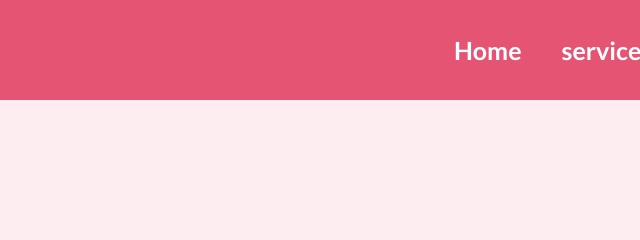
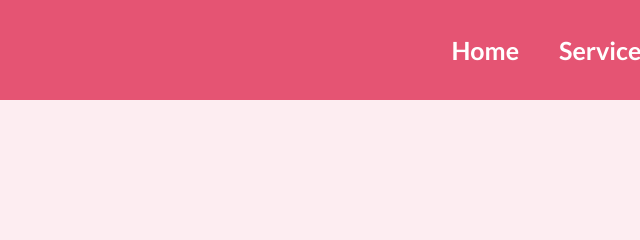
Before and after one commit to sujonsarkercmt/assignment-1, a plain HTML site: page index.html in a window 1280 px wide. Shown: the top 240 px of the page, 640-1280 px from the left. Drawn offline with Linux system fonts and the light colour scheme.

Commit message:
first commit with all  finaly last

```diff
--- a/index.html
+++ b/index.html
@@ -24,7 +24,7 @@
 
         <div class="mc">
             <a href="">Home </a>
-            <a href="">services</a>
+            <a href="">Services</a>
             <a href="">About Us</a>
             <a href="">Contact Us</a>
         </div>
```
